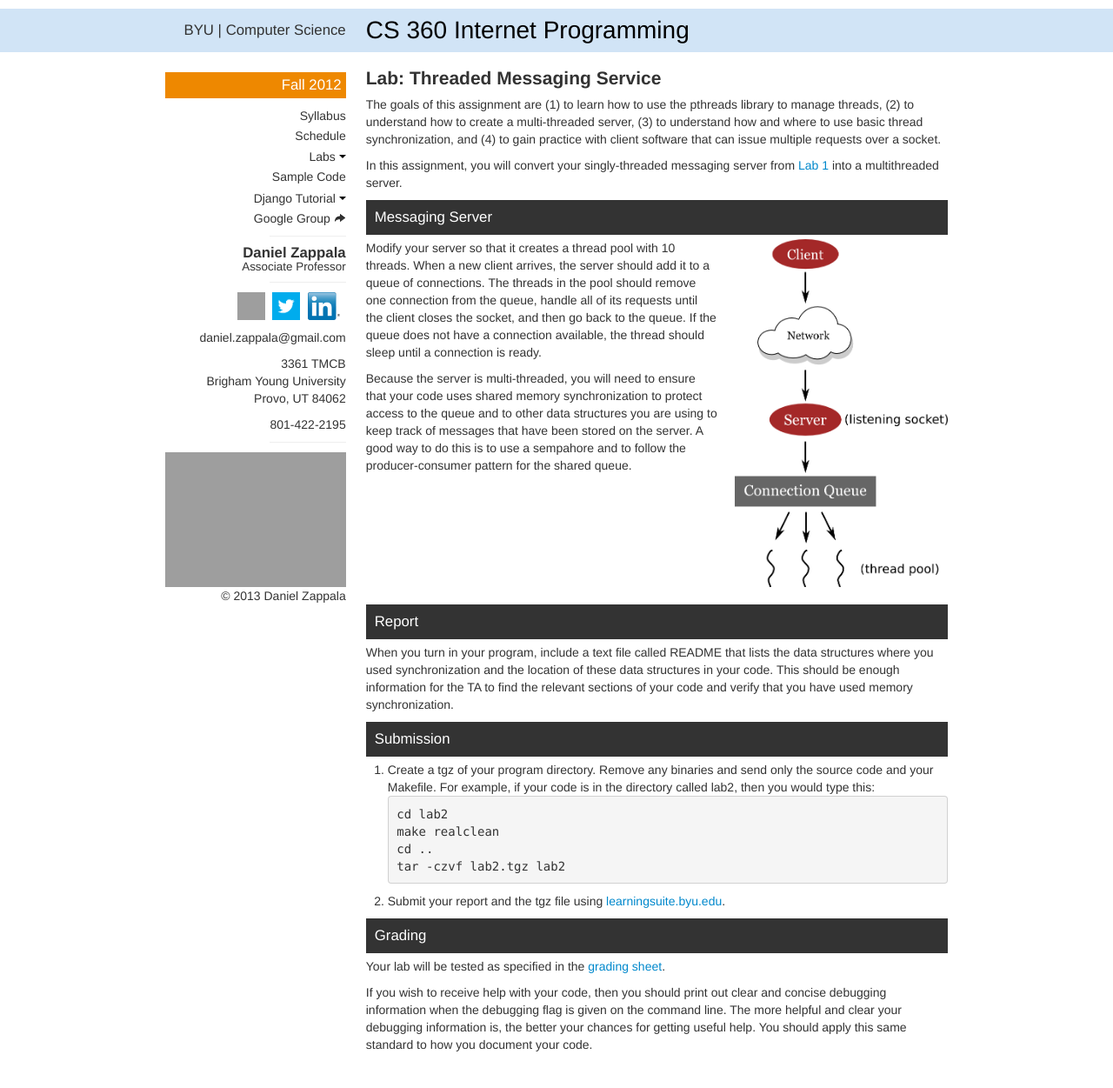
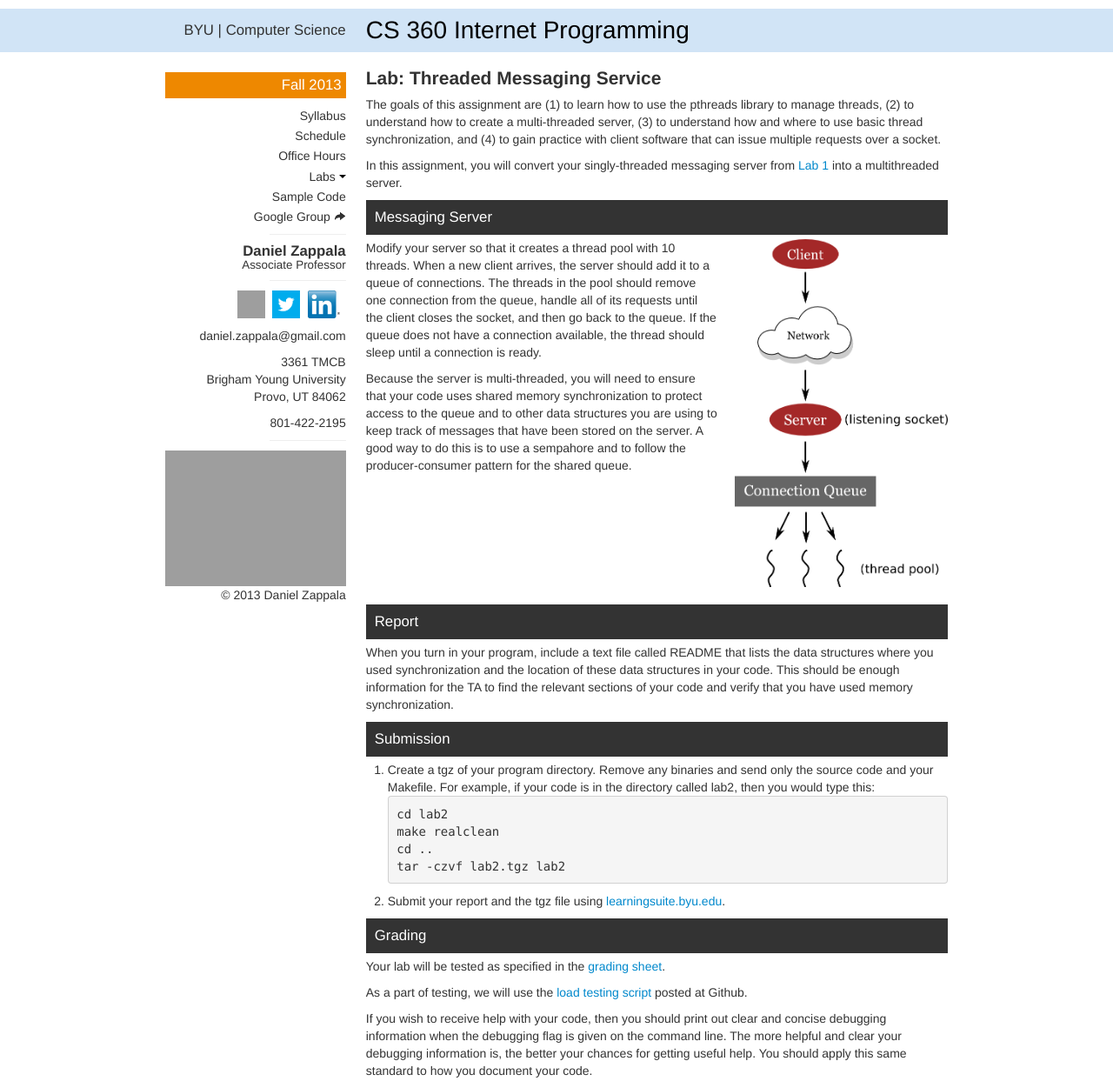
Before and after one commit to zappala/cs360-web, a Flask app: template templates/fall-2013/labs/threaded-messaging-service.html in a window 1280 px wide. Shown: the whole page at 87% size. Before the commit the page ends 1209 px from the top, so only its background shows below. Run offline with Flask 2, Linux system fonts and the light colour scheme; the template is opened without the code that fills it, so the values that code supplies are empty; some libraries are stand-ins or nearby versions; grey boxes are pictures that could not be loaded.

Commit message:
Added second lab for Fall 2013.

```diff
--- a/templates/fall-2013/labs/threaded-messaging-service-grading.html
+++ b/templates/fall-2013/labs/threaded-messaging-service-grading.html
@@ -1,4 +1,4 @@
-{% extends "fall-2012/sidebar.html" %}
+{% extends "fall-2013/sidebar.html" %}
 
 {% macro item(text,score,criteria) -%}
 <div class="box"></div>
--- a/templates/fall-2013/labs/threaded-messaging-service.html
+++ b/templates/fall-2013/labs/threaded-messaging-service.html
@@ -1,4 +1,4 @@
-{% extends "fall-2012/sidebar.html" %}
+{% extends "fall-2013/sidebar.html" %}
 
 {% block page %}
 
@@ -75,8 +75,14 @@ tar -czvf lab2.tgz lab2
       <h2>Grading</h2>
 
       <p>Your lab will be tested as specified in the
-	<a href="/fall-2013/labs/threaded-messaging-service-grading">grading sheet</a>.
+
+	<a href={{url_for("show",directory="fall-2013/labs",page="threaded-messaging-service-grading")}}>grading sheet</a>.
+
       </p>
+
+      <P>As a part of testing, we will use
+	the <a href="https://github.com/zappala/messaging-service-python">load
+	testing script</a> posted at Github.</p>
 
       <p>If you wish to receive help with your code, then you should print
 	out clear and concise debugging information when the debugging flag is
--- a/templates/fall-2013/sidebar.html
+++ b/templates/fall-2013/sidebar.html
@@ -20,6 +20,7 @@ Fall 2013
       </a>
       <ul class="dropdown-menu">
 	<li><a href={{url_for("show",directory="fall-2013/labs",page="messaging-service")}}>Messaging Service</a></li>
+	<li><a href={{url_for("show",directory="fall-2013/labs",page="threaded-messaging-service")}}>Threaded Messaging Service</a></li>
       </ul>
     </div>
   </li>
```
